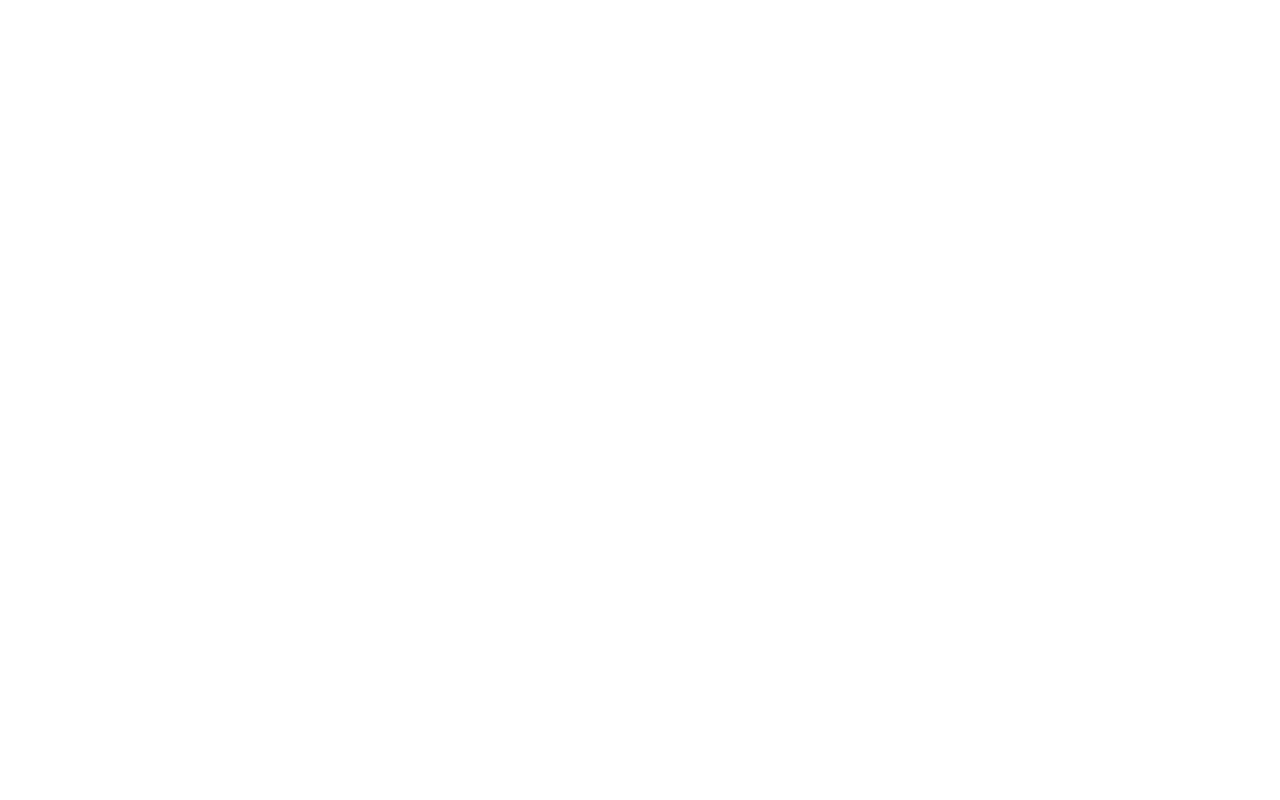
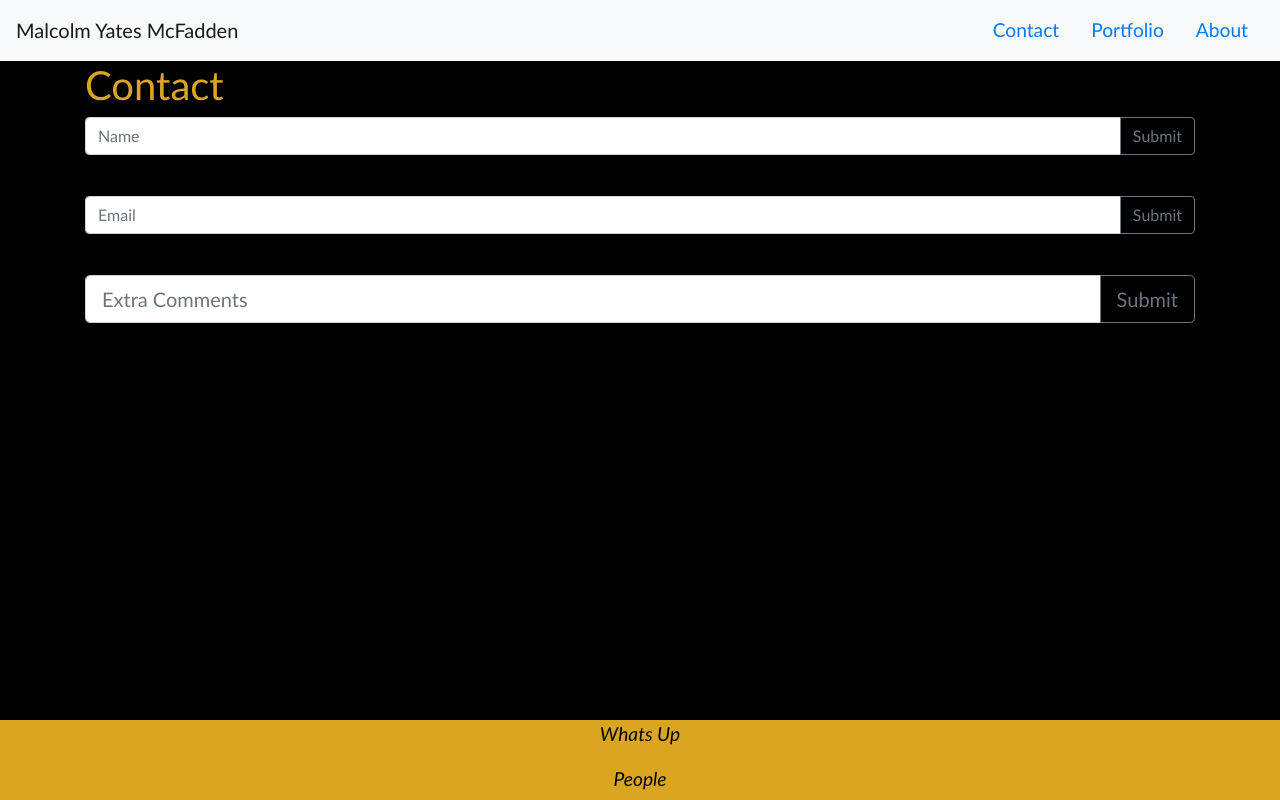
Before and after one commit to MalcolmYates34/homework_2, a plain HTML site: page contact.html in a window 1280 px wide. Drawn offline with nearby package versions, Linux system fonts and the light colour scheme.

Commit message:
Finished everything

```diff
--- a/contact.html
+++ b/contact.html
@@ -0,0 +1,97 @@
+<!DOCTYPE html>
+<html lang="en">
+<head>
+    <meta charset="UTF-8">
+    <meta name="viewport" content="width=device-width, initial-scale=1.0">
+    <title>Contact</title>
+    <title>My Portfolio</title>
+    <link rel="stylesheet" href="https://stackpath.bootstrapcdn.com/bootstrap/4.5.2/css/bootstrap.min.css"
+        integrity="sha384-JcKb8q3iqJ61gNV9KGb8thSsNjpSL0n8PARn9HuZOnIxN0hoP+VmmDGMN5t9UJ0Z" crossorigin="anonymous">
+    <link rel="stylesheet" href="style.css" />
+</head>
+<body class="myBody">
+    <header>
+    <nav class="navbar navbar-light bg-light">
+        <span class="navbar-brand mb-0 h1">Malcolm Yates McFadden</span>
+        <ul class="nav justify-content-end">
+            <li class="nav-item">
+                <a class="nav-link active" href="contact.html">Contact</a>
+            </li>
+            <li class="nav-item">
+                <a class="nav-link" href="portfolio.html">Portfolio</a>
+            </li>
+            <li class="nav-item">
+                <a class="nav-link" href="#">About</a>
+            </li>
+        </ul>
+    </nav>
+</header>
+<div class="myBody" ; class="jumbotron jumbotron-fluid">
+    <div class="container-sm">
+        <div class="row">
+            <div class="col-sm-12">
+                <h1>Contact</h1>
+            </div>
+        </div>
+        <div class="mySection">
+            <div class="row">
+                <div class="col-sm-12">
+                    <div class="input-group mb-3">
+                        <input type="text" class="form-control" placeholder="Name" aria-label="Name" aria-describedby="button-addon2">
+                        <div class="input-group-append">
+                          <button class="btn btn-outline-secondary" type="button" id="button-addon2">Submit</button>
+                        </div>
+                      </div>
+                </div>
+            </div>
+        </div>
+        <div class="mySection">
+            <div class="row">
+                <div class="col-sm-12">
+                    <div class="input-group mb-3">
+                        <input type="text" class="form-control" placeholder="Email" aria-label="Email" aria-describedby="button-addon2">
+                        <div class="input-group-append">
+                          <button class="btn btn-outline-secondary" type="button" id="button-addon2">Submit</button>
+                        </div>
+                      </div>
+                </div>
+            </div>
+        </div>
+        <div class="mySection">
+            <div class="row">
+                <div class="col-sm-12">
+                    <div class="input-group input-group-lg mb-3">
+                        <input type="text" class="form-control" placeholder="Extra Comments" aria-label="Extra Comments" aria-describedby="button-addon2">
+                        <div class="input-group-append">
+                          <button class="btn btn-outline-secondary" type="button" id="button-addon2">Submit</button>
+                        </div>
+                      </div>
+                </div>
+            </div>
+        </div>
+
+
+    </div>
+</div>
+<footer class="myFooter">
+    <p>
+        Whats Up
+    </p>
+    <p>
+        People
+    </p>
+</footer>
+
+
+    <script src="https://code.jquery.com/jquery-3.5.1.slim.min.js"
+        integrity="sha384-DfXdz2htPH0lsSSs5nCTpuj/zy4C+OGpamoFVy38MVBnE+IbbVYUew+OrCXaRkfj"
+        crossorigin="anonymous"></script>
+    <script src="https://cdn.jsdelivr.net/npm/popper.js@1.16.1/dist/umd/popper.min.js"
+        integrity="sha384-9/reFTGAW83EW2RDu2S0VKaIzap3H66lZH81PoYlFhbGU+6BZp6G7niu735Sk7lN"
+        crossorigin="anonymous"></script>
+    <script src="https://stackpath.bootstrapcdn.com/bootstrap/4.5.2/js/bootstrap.min.js"
+        integrity="sha384-B4gt1jrGC7Jh4AgTPSdUtOBvfO8shuf57BaghqFfPlYxofvL8/KUEfYiJOMMV+rV"
+        crossorigin="anonymous"></script>
+
+</body>
+</html>
--- a/style.css
+++ b/style.css
@@ -3,6 +3,7 @@
     background-color: black;
     font-family: 'Trebuchet MS', 'Lucida Sans Unicode', 'Lucida Grande', 'Lucida Sans', Arial, sans-serif;
     font-size: larger;
+
 }
 .mySection {
     margin-bottom: 25px;
@@ -13,3 +14,28 @@
     font-family: 'Segoe UI', Tahoma, Geneva, Verdana, sans-serif;
     font-size: larger;
 }
+.myFooter {
+    font-style: italic;
+    background-color: goldenrod;
+    text-align: center;
+    color: black;
+    position: absolute;
+  bottom: 0;
+  width: 100%;
+  height: 10%;
+}
+.myFooter2 {
+    font-style: italic;
+    background-color: goldenrod;
+    text-align: center;
+    color: black;
+
+}
+
+@media (min-aspect-ratio: 400px) { .myBody
+
+}
+
+@media (max-aspect-ratio: 900px) { .myBody
+
+}
```
Also changed, not shown: index.html (+86 -0 lines), portfolio.html (+11 -3 lines), images/MD.jpeg (added).
